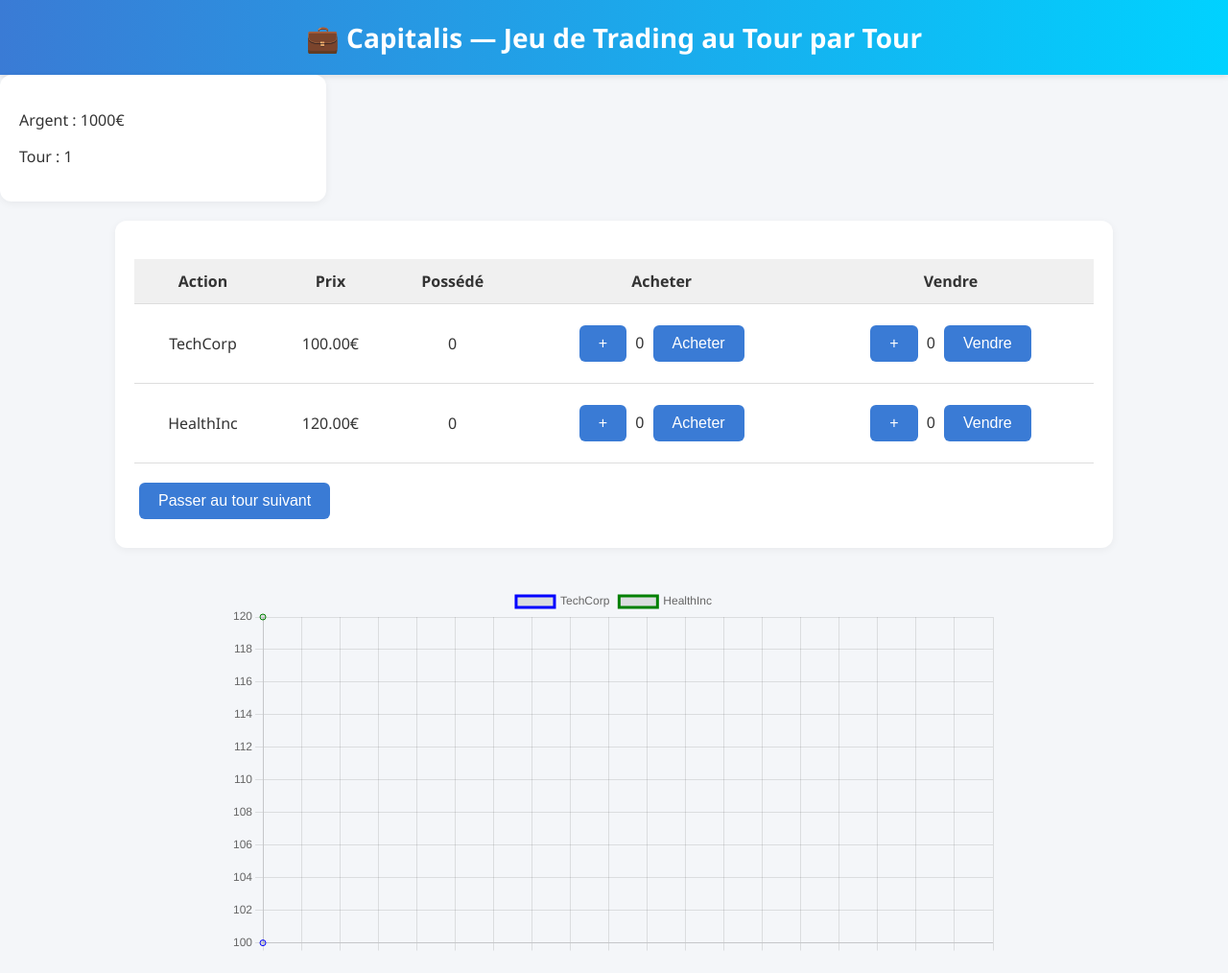
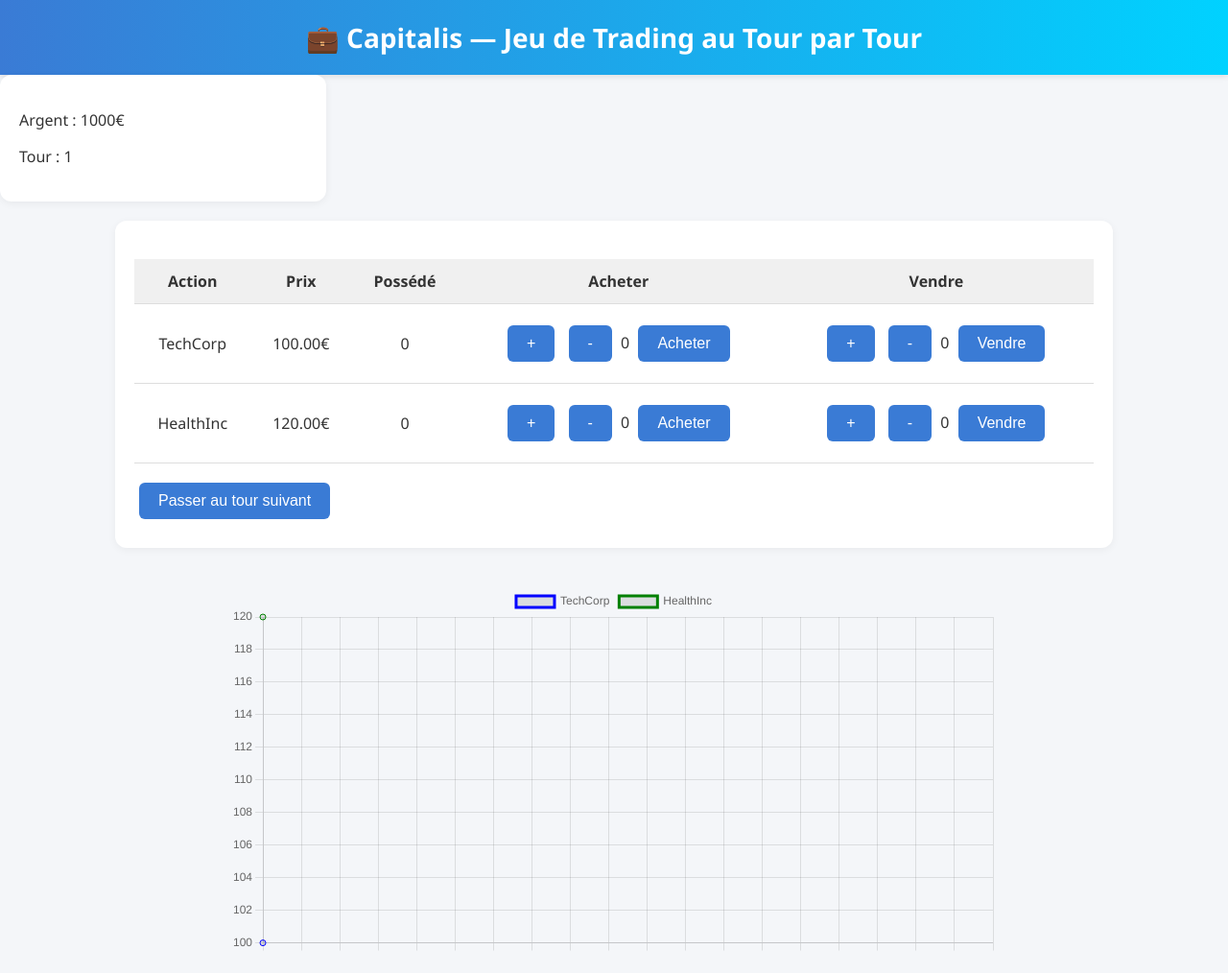
Before and after one commit to Clem-pnt/capitalis, a plain HTML site: page index.html in a window 1280 px wide. Shown: the top 1014 px of the page at 96% size. Drawn offline with nearby package versions, Linux system fonts and the light colour scheme.

Commit message:
Update index.html

```diff
--- a/index.html
+++ b/index.html
@@ -33,11 +33,13 @@
           <td><span class="possede">0</span></td>
           <td>
             <button class="modifier-quantite" data-action="TechCorp" data-type="acheter" data-change="1">+</button>
+            <button class="modifier-quantite" data-action="TechCorp" data-type="acheter" data-change="-1">-</button>
             <span class="quantite-acheter">0</span>
             <button class="acheter-btn" data-action="TechCorp">Acheter</button>
           </td>
           <td>
             <button class="modifier-quantite" data-action="TechCorp" data-type="vendre" data-change="1">+</button>
+            <button class="modifier-quantite" data-action="TechCorp" data-type="vendre" data-change="-1">-</button>
             <span class="quantite-vendre">0</span>
             <button class="vendre-btn" data-action="TechCorp">Vendre</button>
           </td>
@@ -48,11 +50,13 @@
           <td><span class="possede">0</span></td>
           <td>
             <button class="modifier-quantite" data-action="HealthInc" data-type="acheter" data-change="1">+</button>
+            <button class="modifier-quantite" data-action="HealthInc" data-type="acheter" data-change="-1">-</button>
             <span class="quantite-acheter">0</span>
             <button class="acheter-btn" data-action="HealthInc">Acheter</button>
           </td>
           <td>
             <button class="modifier-quantite" data-action="HealthInc" data-type="vendre" data-change="1">+</button>
+            <button class="modifier-quantite" data-action="HealthInc" data-type="vendre" data-change="-1">-</button>
             <span class="quantite-vendre">0</span>
             <button class="vendre-btn" data-action="HealthInc">Vendre</button>
           </td>
```
